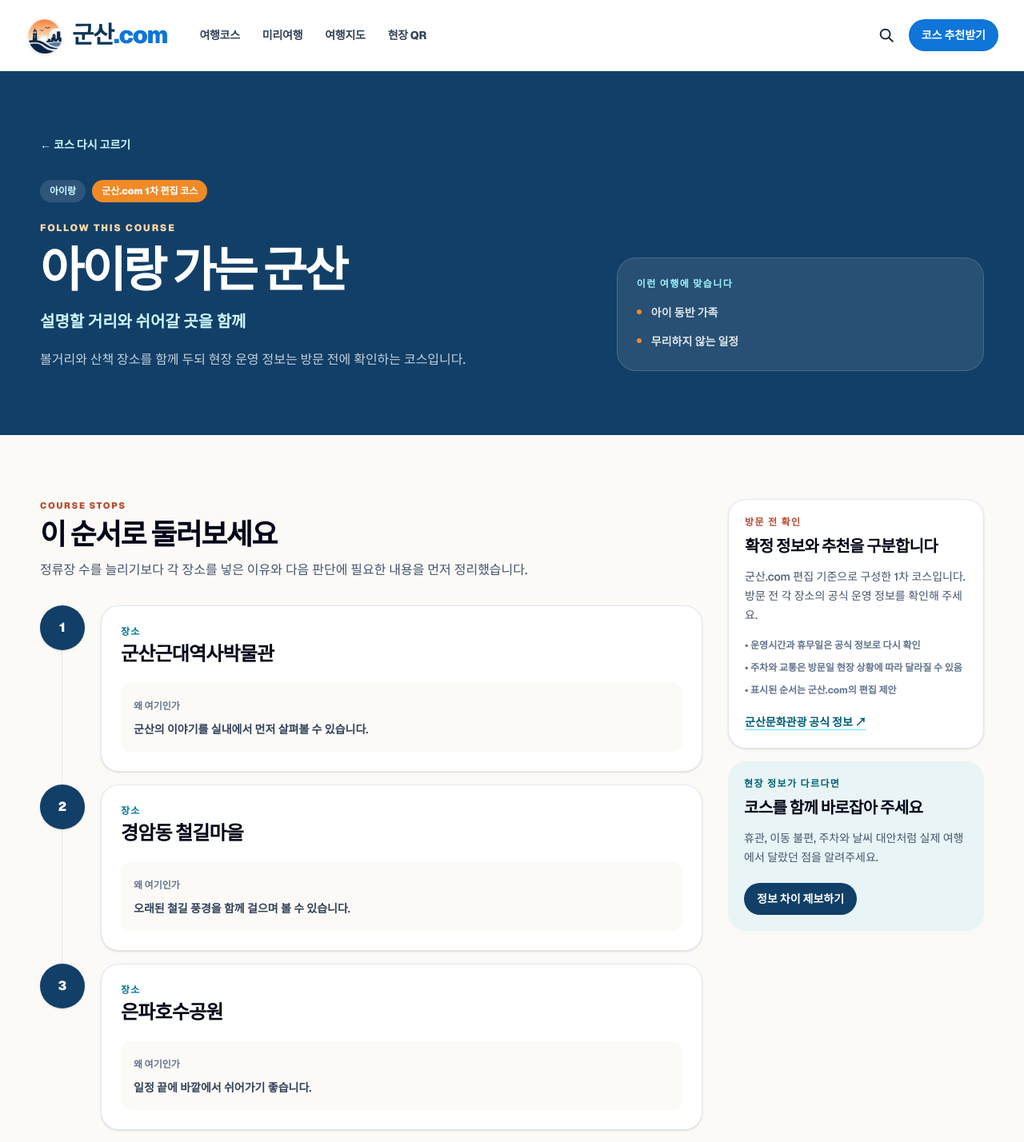
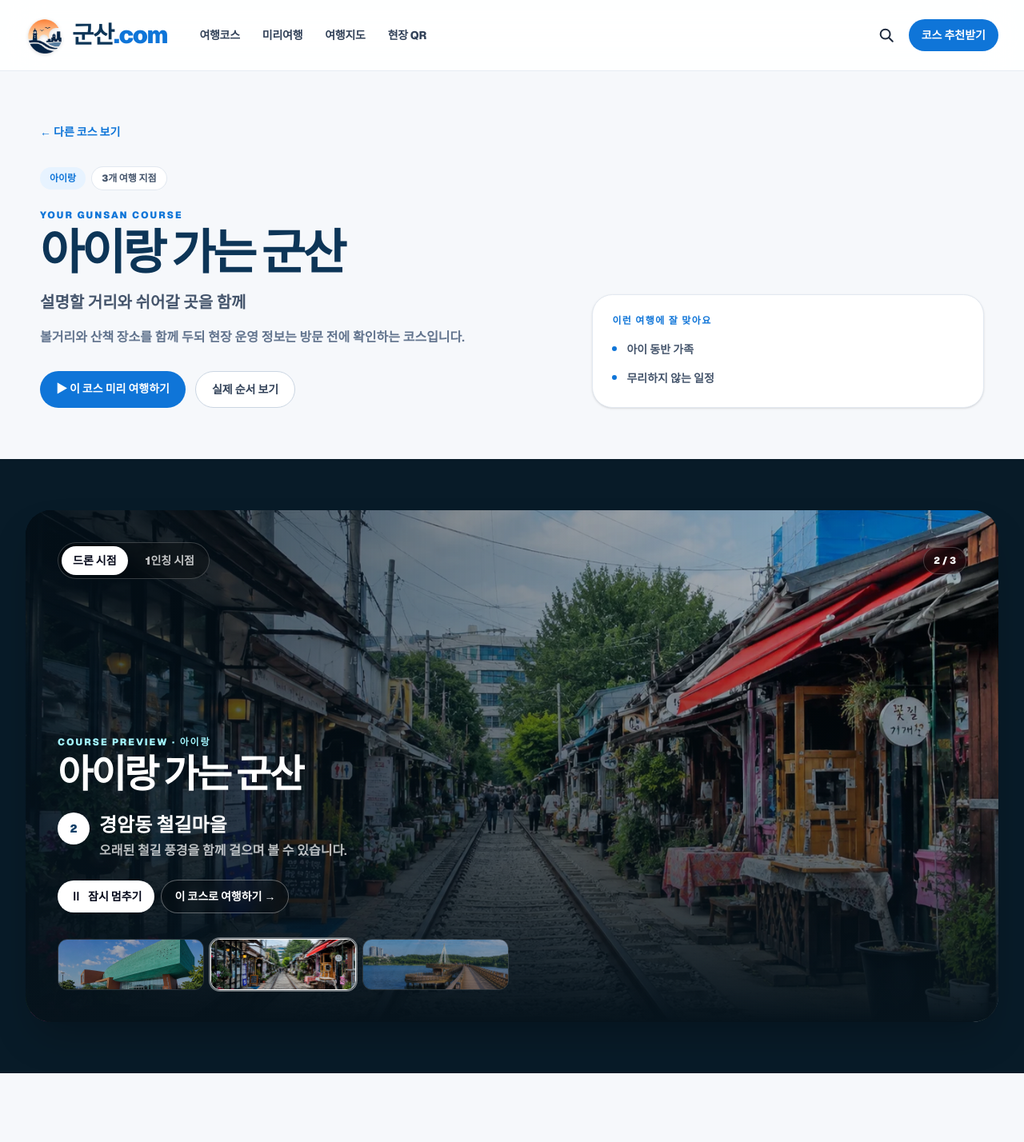
Before and after one commit to Aprasaks/gunsan-com, a Next.js app: page /courses/family in a window 1280 px wide. Shown: the top 1428 px of the page at 80% size. Built offline with nearby package versions, Linux system fonts and the light colour scheme; a web font is replaced by a local one.

Commit message:
refactor: remake course detail around preview and route flow

```diff
--- a/app/courses/[slug]/page.tsx
+++ b/app/courses/[slug]/page.tsx
@@ -3,6 +3,7 @@ import Link from "next/link";
 import { notFound } from "next/navigation";
 
 import Header from "@/components/Header";
+import TravelPreview from "@/components/TravelPreview";
 import { homeCourses } from "@/data/courses";
 import { places } from "@/data/places";
 import type { CourseStop } from "@/types/course";
@@ -16,9 +17,7 @@ type CourseDetailPageProps = {
 const placeSlugs = new Set(places.map((place) => place.slug));
 
 export function generateStaticParams() {
-  return homeCourses.map((course) => ({
-    slug: course.slug,
-  }));
+  return homeCourses.map((course) => ({ slug: course.slug }));
 }
 
 export async function generateMetadata({ params }: CourseDetailPageProps): Promise<Metadata> {
@@ -44,41 +43,38 @@ export default async function CourseDetailPage({ params }: CourseDetailPageProps
   }
 
   return (
-    <main className="min-h-screen overflow-x-hidden bg-[#fbfaf7] text-slate-950">
+    <main className="min-h-screen overflow-x-hidden bg-[#f6f8fb] text-slate-950">
       <Header />
 
-      <section className="bg-[#123f67] px-4 py-12 text-white sm:px-6 sm:py-16 lg:px-8 lg:py-20">
+      <section className="px-4 pb-10 pt-10 sm:px-6 sm:pb-14 sm:pt-14 lg:px-8 lg:pb-16 lg:pt-16">
         <div className="mx-auto w-full max-w-[1180px]">
-          <Link href="/#courses" className="inline-flex text-sm font-black text-cyan-100 transition hover:text-white">
-            ← 코스 다시 고르기
+          <Link href="/#courses" className="inline-flex text-sm font-black text-[#0f75d8] transition hover:text-[#0b66bf]">
+            ← 다른 코스 보기
           </Link>
 
-          <div className="mt-8 grid gap-8 lg:grid-cols-[1.2fr_0.8fr] lg:items-end">
+          <div className="mt-8 grid gap-7 lg:grid-cols-[1.15fr_0.85fr] lg:items-end">
             <div>
               <div className="flex flex-wrap gap-2">
-                <span className="rounded-full bg-white/12 px-3 py-1.5 text-xs font-black text-cyan-100">
-                  {course.durationLabel}
-                </span>
-                <span className="rounded-full bg-[#f08a27] px-3 py-1.5 text-xs font-black text-white">
-                  군산.com 1차 편집 코스
-                </span>
+                <span className="rounded-full bg-[#e7f3ff] px-3 py-1.5 text-xs font-black text-[#0f75d8]">{course.durationLabel}</span>
+                <span className="rounded-full bg-white px-3 py-1.5 text-xs font-black text-slate-600 ring-1 ring-slate-200">{course.stops.length}개 여행 지점</span>
               </div>
-              <p className="mt-6 text-xs font-black tracking-[0.15em] text-orange-200">FOLLOW THIS COURSE</p>
-              <h1 className="mt-2 text-4xl font-black leading-tight tracking-[-0.055em] sm:text-5xl lg:text-6xl">
-                {course.title}
-              </h1>
-              <p className="mt-3 text-lg font-bold text-cyan-100 sm:text-xl">{course.subtitle}</p>
-              <p className="mt-5 max-w-3xl text-sm font-medium leading-7 text-white/75 sm:text-base">
-                {course.summary}
-              </p>
+              <p className="mt-6 text-xs font-black tracking-[0.16em] text-[#0f75d8]">YOUR GUNSAN COURSE</p>
+              <h1 className="mt-2 text-4xl font-black leading-[1.05] tracking-[-0.06em] text-[#0d3557] sm:text-5xl lg:text-6xl">{course.title}</h1>
+              <p className="mt-4 text-lg font-bold text-slate-600 sm:text-xl">{course.subtitle}</p>
+              <p className="mt-4 max-w-3xl text-sm font-semibold leading-7 text-slate-500 sm:text-base">{course.summary}</p>
+
+              <div className="mt-7 flex flex-wrap gap-3">
+                <Link href="#preview" className="rounded-full bg-[#0f75d8] px-5 py-3 text-sm font-black text-white transition hover:bg-[#0b66bf]">▶ 이 코스 미리 여행하기</Link>
+                <Link href="#route" className="rounded-full border border-slate-300 bg-white px-5 py-3 text-sm font-black text-slate-700 transition hover:border-[#0f75d8] hover:text-[#0f75d8]">실제 순서 보기</Link>
+              </div>
             </div>
 
-            <aside className="rounded-[1.5rem] border border-white/15 bg-white/9 p-5 sm:p-6">
-              <p className="text-xs font-black tracking-[0.12em] text-cyan-200">이런 여행에 맞습니다</p>
+            <aside className="rounded-[1.6rem] border border-slate-200 bg-white p-5 shadow-sm sm:p-6">
+              <p className="text-xs font-black tracking-[0.12em] text-[#0f75d8]">이런 여행에 잘 맞아요</p>
               <ul className="mt-4 space-y-3">
                 {course.recommendedFor.map((item) => (
-                  <li key={item} className="flex gap-3 text-sm font-bold leading-6 text-white/85">
-                    <span className="mt-2 h-1.5 w-1.5 shrink-0 rounded-full bg-[#f08a27]" aria-hidden="true" />
+                  <li key={item} className="flex gap-3 text-sm font-bold leading-6 text-slate-600">
+                    <span className="mt-2 h-1.5 w-1.5 shrink-0 rounded-full bg-[#0f75d8]" aria-hidden="true" />
                     {item}
                   </li>
                 ))}
@@ -88,55 +84,47 @@ export default async function CourseDetailPage({ params }: CourseDetailPageProps
         </div>
       </section>
 
-      <section className="px-4 py-12 sm:px-6 sm:py-16 lg:px-8 lg:py-20">
-        <div className="mx-auto grid w-full max-w-[1180px] gap-8 lg:grid-cols-[minmax(0,1fr)_320px] lg:items-start">
+      <section className="bg-[#081b28] px-4 py-10 sm:px-6 sm:py-14 lg:px-8 lg:py-16">
+        <div className="mx-auto w-full max-w-[1280px]">
+          <TravelPreview course={course} />
+        </div>
+      </section>
+
+      <section id="route" className="scroll-mt-24 px-4 py-14 sm:px-6 sm:py-18 lg:px-8 lg:py-22">
+        <div className="mx-auto grid w-full max-w-[1180px] gap-8 lg:grid-cols-[minmax(0,1fr)_330px] lg:items-start">
           <div>
-            <p className="text-[11px] font-black tracking-[0.15em] text-[#b64b31]">COURSE STOPS</p>
-            <h2 className="mt-2 text-3xl font-black tracking-[-0.045em] sm:text-4xl">이 순서로 둘러보세요</h2>
-            <p className="mt-3 max-w-2xl text-sm font-medium leading-6 text-slate-600 sm:text-base">
-              정류장 수를 늘리기보다 각 장소를 넣은 이유와 다음 판단에 필요한 내용을 먼저 정리했습니다.
+            <p className="text-[11px] font-black tracking-[0.16em] text-[#0f75d8]">REAL TRAVEL FLOW</p>
+            <h2 className="mt-2 text-3xl font-black tracking-[-0.055em] text-[#0d3557] sm:text-4xl">이 순서대로 움직이면 됩니다</h2>
+            <p className="mt-3 max-w-2xl text-sm font-semibold leading-7 text-slate-500 sm:text-base">
+              장소 수를 늘리지 않고 이동 순서와 각 장소를 넣은 이유를 먼저 보여줍니다. 먹거리와 카페는 실제 검증 데이터가 붙는 단계에서 동선 사이에 선택지로 연결합니다.
             </p>
 
-            <ol className="mt-8 space-y-4" aria-label={`${course.title} 정류장 순서`}>
+            <ol className="mt-9 space-y-4" aria-label={`${course.title} 여행 순서`}>
               {course.stops.map((stop, index) => (
-                <CourseStopItem
-                  key={stop.id}
-                  stop={stop}
-                  isLast={index === course.stops.length - 1}
-                />
+                <CourseStopItem key={stop.id} stop={stop} isLast={index === course.stops.length - 1} />
               ))}
             </ol>
           </div>
 
-          <aside className="space-y-4 lg:sticky lg:top-6">
-            <section className="rounded-[1.4rem] border border-slate-200 bg-white p-5 shadow-sm">
-              <p className="text-xs font-black tracking-[0.12em] text-[#b64b31]">방문 전 확인</p>
-              <h2 className="mt-2 text-xl font-black tracking-[-0.035em]">확정 정보와 추천을 구분합니다</h2>
-              <p className="mt-3 text-sm font-medium leading-6 text-slate-600">{course.sourceNote}</p>
-              <ul className="mt-4 space-y-2 text-xs font-bold leading-5 text-slate-500">
-                <li>• 운영시간과 휴무일은 공식 정보로 다시 확인</li>
-                <li>• 주차와 교통은 방문일 현장 상황에 따라 달라질 수 있음</li>
-                <li>• 표시된 순서는 군산.com의 편집 제안</li>
-              </ul>
-              <a
-                href="https://www.gunsan.go.kr/tour"
-                target="_blank"
-                rel="noopener noreferrer"
-                className="mt-5 inline-flex text-sm font-black text-cyan-800 underline decoration-cyan-300 underline-offset-4"
-              >
-                군산문화관광 공식 정보 ↗
-              </a>
+          <aside className="space-y-4 lg:sticky lg:top-28">
+            <section className="rounded-[1.5rem] bg-[#0d3557] p-5 text-white shadow-lg sm:p-6">
+              <p className="text-xs font-black tracking-[0.12em] text-cyan-200">여행 중에는</p>
+              <h2 className="mt-2 text-xl font-black tracking-[-0.04em]">지도에서 다음 이동만 확인하세요</h2>
+              <p className="mt-3 text-sm font-semibold leading-6 text-white/65">코스를 고른 뒤에는 검색보다 현재 위치와 다음 장소에 집중하는 구조로 이어집니다.</p>
+              <Link href="/map" className="mt-5 inline-flex rounded-full bg-white px-4 py-2.5 text-sm font-black text-[#0d3557]">여행지도 열기 →</Link>
             </section>
 
-            <section className="rounded-[1.4rem] bg-[#e8f4f5] p-5">
-              <p className="text-xs font-black tracking-[0.12em] text-cyan-800">현장 정보가 다르다면</p>
-              <h2 className="mt-2 text-xl font-black tracking-[-0.035em]">코스를 함께 바로잡아 주세요</h2>
-              <p className="mt-3 text-sm font-medium leading-6 text-slate-600">
-                휴관, 이동 불편, 주차와 날씨 대안처럼 실제 여행에서 달랐던 점을 알려주세요.
-              </p>
-              <Link href="/submit" className="mt-5 inline-flex rounded-full bg-[#123f67] px-4 py-2.5 text-sm font-black text-white">
-                정보 차이 제보하기
-              </Link>
+            <section className="rounded-[1.5rem] border border-[#b9d8f2] bg-[#eaf5ff] p-5 sm:p-6">
+              <p className="text-xs font-black tracking-[0.12em] text-[#0f75d8]">GUNSAN.COM SPOT</p>
+              <h2 className="mt-2 text-xl font-black tracking-[-0.04em] text-[#0d3557]">현장 QR에서도 코스를 이어갑니다</h2>
+              <p className="mt-3 text-sm font-semibold leading-6 text-slate-600">관광지 QR을 찍으면 장소 이야기, 주변 추천, 다음 목적지를 바로 보여주는 방향입니다.</p>
+              <Link href="/#spot" className="mt-5 inline-flex text-sm font-black text-[#0f75d8]">QR 서비스 보기 →</Link>
+            </section>
+
+            <section className="rounded-[1.5rem] border border-slate-200 bg-white p-5 sm:p-6">
+              <p className="text-xs font-black tracking-[0.12em] text-slate-500">방문 전 확인</p>
+              <p className="mt-3 text-sm font-semibold leading-6 text-slate-600">{course.sourceNote}</p>
+              <a href="https://www.gunsan.go.kr/tour" target="_blank" rel="noopener noreferrer" className="mt-4 inline-flex text-sm font-black text-[#0f75d8] underline decoration-blue-200 underline-offset-4">군산문화관광 공식 정보 ↗</a>
             </section>
           </aside>
         </div>
@@ -149,34 +137,36 @@ function CourseStopItem({ stop, isLast }: { stop: CourseStop; isLast: boolean })
   const hasPlacePage = stop.placeSlug ? placeSlugs.has(stop.placeSlug) : false;
 
   return (
-    <li className="relative grid grid-cols-[44px_minmax(0,1fr)] gap-4 sm:grid-cols-[56px_minmax(0,1fr)] sm:gap-5">
-      {!isLast ? (
-        <span className="absolute bottom-[-1rem] left-[21px] top-11 w-px bg-slate-200 sm:left-[27px] sm:top-14" aria-hidden="true" />
-      ) : null}
-      <span className="relative z-10 grid h-11 w-11 place-items-center rounded-full bg-[#123f67] text-sm font-black text-white shadow-sm sm:h-14 sm:w-14 sm:text-base">
-        {stop.order}
-      </span>
-      <article className="rounded-[1.4rem] border border-slate-200 bg-white p-5 shadow-sm sm:p-6">
+    <li className="relative grid grid-cols-[46px_minmax(0,1fr)] gap-4 sm:grid-cols-[58px_minmax(0,1fr)] sm:gap-5">
+      {!isLast ? <span className="absolute bottom-[-1rem] left-[22px] top-12 w-px bg-[#b9d8f2] sm:left-[28px] sm:top-15" aria-hidden="true" /> : null}
+      <span className="relative z-10 grid h-11 w-11 place-items-center rounded-full bg-[#0f75d8] text-sm font-black text-white shadow-sm sm:h-14 sm:w-14 sm:text-base">{stop.order}</span>
+
+      <article className="rounded-[1.5rem] border border-slate-200 bg-white p-5 shadow-sm sm:p-6">
         <div className="flex flex-col gap-2 sm:flex-row sm:items-start sm:justify-between">
           <div>
-            <p className="text-xs font-black tracking-[0.1em] text-cyan-700">{stopTypeLabel(stop.stopType)}</p>
-            <h3 className="mt-1 text-xl font-black tracking-[-0.035em] sm:text-2xl">{stop.title}</h3>
+            <p className="text-xs font-black tracking-[0.1em] text-[#0f75d8]">{stopTypeLabel(stop.stopType)}</p>
+            <h3 className="mt-1 text-xl font-black tracking-[-0.04em] text-[#0d3557] sm:text-2xl">{stop.title}</h3>
           </div>
           {hasPlacePage && stop.placeSlug ? (
-            <Link href={`/places/${stop.placeSlug}`} className="shrink-0 text-sm font-black text-[#b64b31]">
-              장소 정보 보기 →
-            </Link>
+            <Link href={`/places/${stop.placeSlug}`} className="shrink-0 text-sm font-black text-[#0f75d8]">장소 정보 →</Link>
           ) : null}
         </div>
 
-        <div className="mt-5 rounded-xl bg-[#fbfaf7] p-4">
+        <div className="mt-5 rounded-2xl bg-[#f6f8fb] p-4">
           <strong className="text-xs font-black text-slate-500">왜 여기인가</strong>
           <p className="mt-1.5 text-sm font-semibold leading-6 text-slate-700">{stop.reason}</p>
         </div>
 
+        {!isLast ? (
+          <div className="mt-4 flex flex-wrap items-center gap-2 text-xs font-black text-slate-500">
+            <span className="rounded-full bg-[#e7f3ff] px-3 py-2 text-[#0f75d8]">다음 장소로 이동</span>
+            <span className="rounded-full bg-orange-50 px-3 py-2 text-orange-700">이동 중 먹거리·카페 추천 영역</span>
+          </div>
+        ) : null}
+
         {stop.note ? (
-          <div className="mt-3 rounded-xl border border-orange-200 bg-orange-50 p-4">
-            <strong className="text-xs font-black text-[#a4472e]">방문 전 확인</strong>
+          <div className="mt-4 rounded-2xl border border-orange-200 bg-orange-50 p-4">
+            <strong className="text-xs font-black text-orange-800">방문 전 확인</strong>
             <p className="mt-1.5 text-sm font-semibold leading-6 text-slate-700">{stop.note}</p>
           </div>
         ) : null}
@@ -187,7 +177,7 @@ function CourseStopItem({ stop, isLast }: { stop: CourseStop; isLast: boolean })
 
 function stopTypeLabel(type: CourseStop["stopType"]) {
   const labels: Record<CourseStop["stopType"], string> = {
-    place: "장소",
+    place: "관광지",
     food: "먹거리",
     cafe: "카페",
     rest: "휴식",
```
